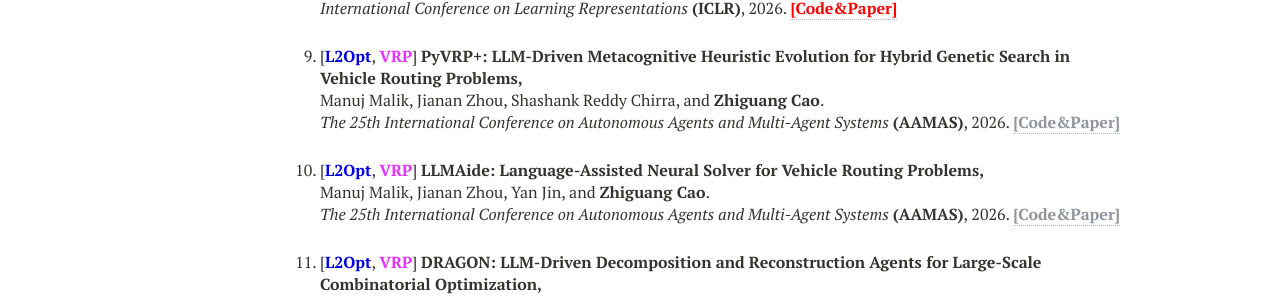
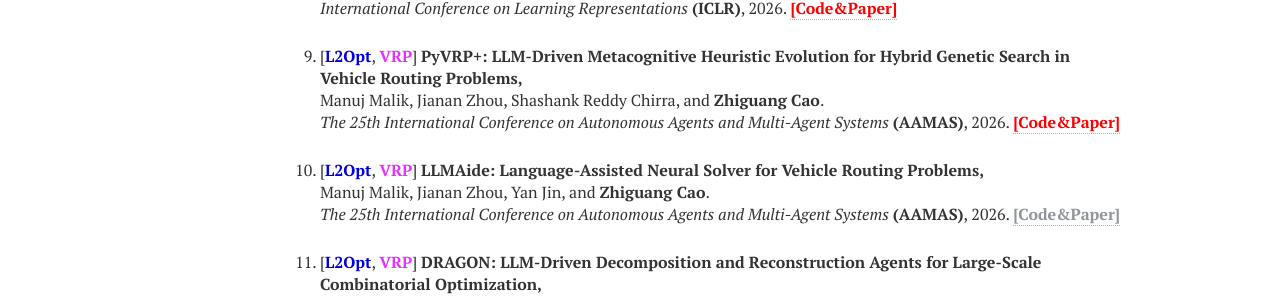
Before and after one commit to zhiguangcaosg/zhiguangcaosg.github.io, a Jekyll site: the page built from publications.md, in a window 1280 px wide. Shown: the part 932-1230 px from the top of the page. Built offline with Jekyll 4.4.1, drawn with Linux system fonts in a browser that asks for light colours; nearby versions of some CDN libraries.

Commit message:
Update publications.html

```diff
--- a/_layouts/publications.html
+++ b/_layouts/publications.html
@@ -160,7 +160,7 @@ div.bibtex pre { font-size: 75%; overflow: auto;  width: 100%; padding: 0em 0em;
 <p>
 [<font color="#0000E3"><b>L2Opt</b></font>, <font color="#E333FF"><b>VRP</b></font>] <b>PyVRP+: LLM-Driven Metacognitive Heuristic Evolution for Hybrid Genetic Search in Vehicle Routing Problems,</b>
 <br> Manuj Malik, Jianan Zhou, Shashank Reddy Chirra, and <b>Zhiguang Cao</b>.<br>
-<i>The 25th International Conference on Autonomous Agents and Multi-Agent Systems</i> <b>(AAMAS)</b>, 2026. <a href="https://zhiguangcaosg.github.io/publications/"> <font color="#8F959A"><b>[Code&Paper]</b> </font></a>
+<i>The 25th International Conference on Autonomous Agents and Multi-Agent Systems</i> <b>(AAMAS)</b>, 2026. <a href="https://github.com/ra-MANUJ-an/pyvrp-code" target="_blank"> <font color="#FF0000"><b>[Code&Paper]</b> </font></a>
 </p>
 </li>
 
```
